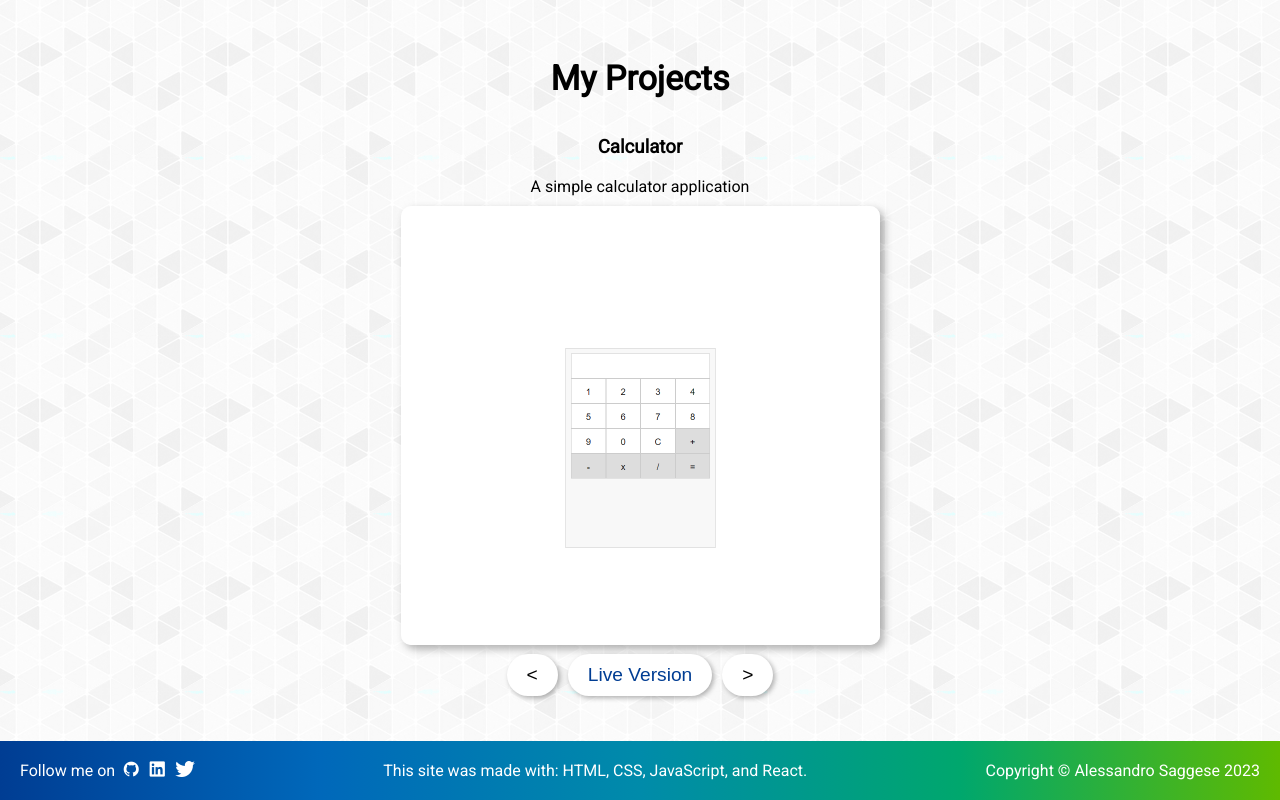
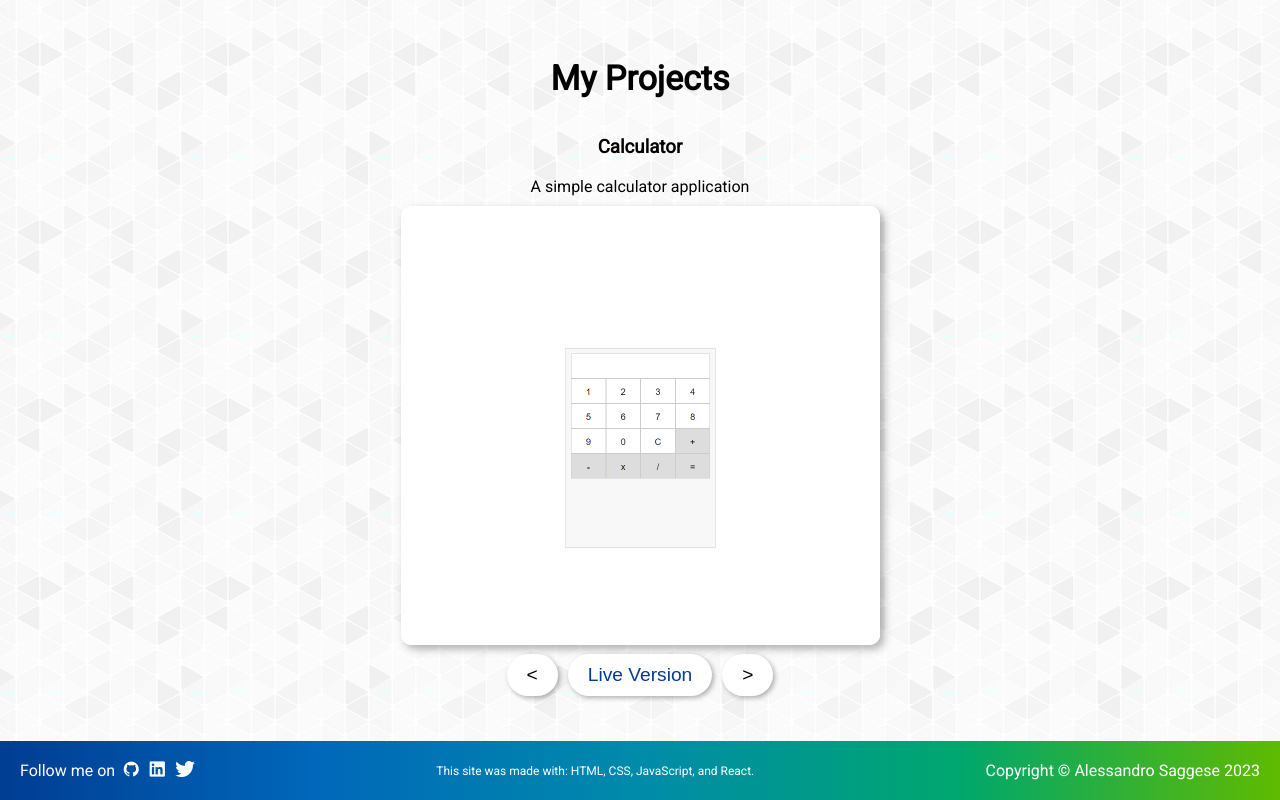
Before and after one commit to asaggse/my-personal-website, a React (Create React App) app: page / in a window 1280 px wide. Shown: the part 1281-2081 px from the top of the page. Built offline with nearby package versions, Linux system fonts and the light colour scheme.

Commit message:
Update Footer.css

```diff
--- a/src/components/Footer.css
+++ b/src/components/Footer.css
@@ -21,4 +21,10 @@ footer {
 
 p {
     margin: 0;
+    font-size: 16px;
+
 }
+
+.made-with {
+    font-size: 12px;
+}
```
